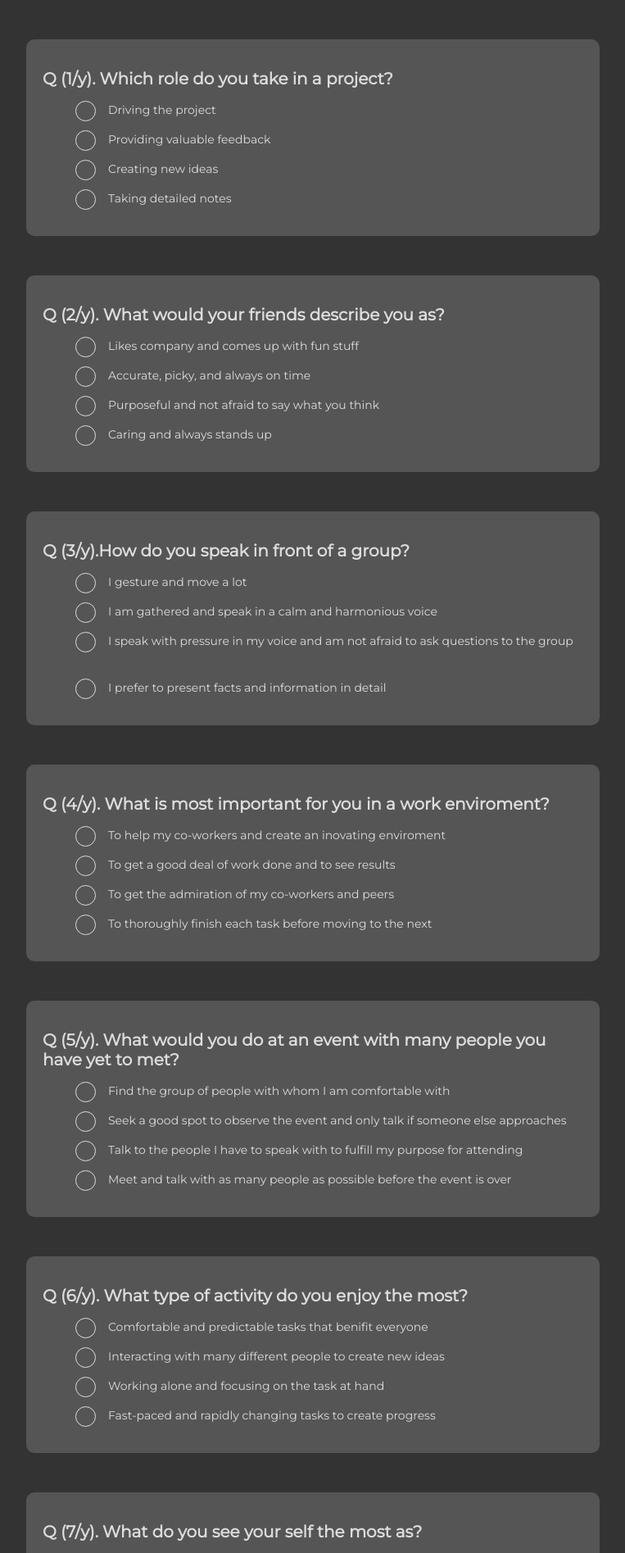
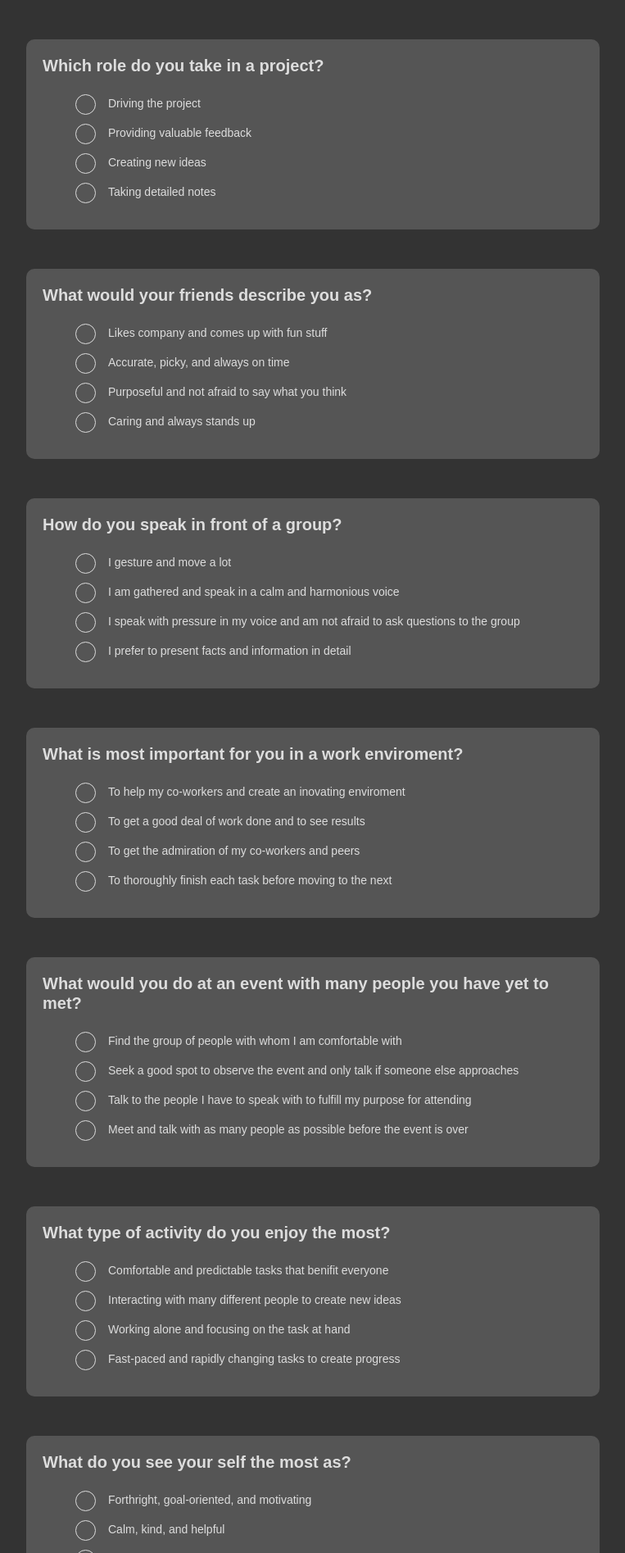
Before and after one commit to Adilius/four-color-test, a Flask app: page /quiz in a window 1280 px wide. Shown: the top 1895 px of the page at 82% size, without its empty margins (258-1021 px from the left). Run offline with Flask 2, Linux system fonts and the light colour scheme.

Commit message:
Quiz webpage clean up

```diff
--- a/app/static/CSS/quiz.css
+++ b/app/static/CSS/quiz.css
@@ -1,10 +1,4 @@
-@import url('https://fonts.googleapis.com/css2?family=Montserrat&display=swap');
 
-* {
-    margin: 0;
-    padding: 0;
-    box-sizing: border-box
-}
 
 body {
     background-color: #333
@@ -15,12 +9,8 @@ body {
     color: #ddd;
     border-radius: 10px;
     padding: 20px;
-    font-family: 'Montserrat', sans-serif;
+    font-family: sans-serif;
     max-width: 700px
-}
-
-.container>p {
-    font-size: 32px
 }
 
 .options {
@@ -74,22 +64,6 @@ body {
     transform: translate(-50%, -50%) scale(1)
 }
 
-.btn-primary {
-    background-color: #555;
-    color: #ddd;
-    border: 1px solid #ddd
-}
-
-.btn-primary:hover {
-    background-color: #21bf73;
-    border: 1px solid #21bf73
-}
-
-.btn-success {
-    padding: 5px 25px;
-    background-color: #21bf73
-}
-
 /* Custom default button */
 .btn-default,
 .btn-default:hover,
@@ -99,10 +73,3 @@ body {
   background-color: #fff;
   border: 1px solid #fff;
 }
-
-@media(max-width:576px) {
-    .question {
-        width: 100%;
-        word-spacing: 2px
-    }
-}
--- a/app/templates/quiz.html
+++ b/app/templates/quiz.html
@@ -7,9 +7,9 @@
 {% block body %}
 <form method="post">
 <div class="container my-5">
-    <div class="ml-sm-5 pl-sm-5 my-2">
-        <div class="py-2 h5"><b>Q (1/y). Which role do you take in a project?</b></div>
-        <div class="ml-md-3 ml-sm-3 pl-md-5 pt-sm-0 pt-3 options">
+    <div>
+        <div class="h5"><b>Which role do you take in a project?</b></div>
+        <div class="pt-3 options">
             <label class="options">Driving the project
                 <input type="radio" name="role" value="1"> <span class="checkmark"></span> </label>
             <label class="options">Providing valuable feedback
@@ -22,9 +22,9 @@
     </div>
 </div>
 <div class="container my-5">
-    <div class="ml-sm-5 pl-sm-5 my-2">
-        <div class="py-2 h5"><b>Q (2/y). What would your friends describe you as?</b></div>
-        <div class="ml-md-3 ml-sm-3 pl-md-5 pt-sm-0 pt-3 options">
+    <div>
+        <div class="h5"><b>What would your friends describe you as?</b></div>
+        <div class="pt-3 options">
             <label class="options">Likes company and comes up with fun stuff
                 <input type="radio" name="friends" value="1"> <span class="checkmark"></span> </label>
             <label class="options">Accurate, picky, and always on time
@@ -37,9 +37,9 @@
     </div>
 </div>
 <div class="container my-5">
-    <div class="ml-sm-5 pl-sm-5 my-2">
-        <div class="py-2 h5"><b>Q (3/y).How do you speak in front of a group?</b></div>
-        <div class="ml-md-3 ml-sm-3 pl-md-5 pt-sm-0 pt-3 options">
+    <div>
+        <div class="h5"><b>How do you speak in front of a group?</b></div>
+        <div class="pt-3 options">
             <label class="options">I gesture and move a lot
                 <input type="radio" name="speak" value="1"> <span class="checkmark"></span> </label>
             <label class="options">I am gathered and speak in a calm and harmonious voice
@@ -52,9 +52,9 @@
     </div>
 </div>
 <div class="container my-5">
-    <div class="ml-sm-5 pl-sm-5 my-2">
-        <div class="py-2 h5"><b>Q (4/y). What is most important for you in a work enviroment?</b></div>
-        <div class="ml-md-3 ml-sm-3 pl-md-5 pt-sm-0 pt-3 options">
+    <div>
+        <div class="h5"><b>What is most important for you in a work enviroment?</b></div>
+        <div class="pt-3 options">
             <label class="options">To help my co-workers and create an inovating enviroment
                 <input type="radio" name="work" value="1"> <span class="checkmark"></span> </label>
             <label class="options">To get a good deal of work done and to see results
@@ -68,9 +68,9 @@
 </div>
 
 <div class="container my-5">
-    <div class="ml-sm-5 pl-sm-5 my-2">
-        <div class="py-2 h5"><b>Q (5/y). What would you do at an event with many people you have yet to met?</b></div>
-        <div class="ml-md-3 ml-sm-3 pl-md-5 pt-sm-0 pt-3 options">
+    <div>
+        <div class="h5"><b>What would you do at an event with many people you have yet to met?</b></div>
+        <div class="pt-3 options">
             <label class="options">Find the group of people with whom I am comfortable with
                 <input type="radio" name="event" value="1"> <span class="checkmark"></span> </label>
             <label class="options">Seek a good spot to observe the event and only talk if someone else approaches
@@ -84,9 +84,9 @@
 </div>
 
 <div class="container my-5">
-    <div class="ml-sm-5 pl-sm-5 my-2">
-        <div class="py-2 h5"><b>Q (6/y). What type of activity do you enjoy the most?</b></div>
-        <div class="ml-md-3 ml-sm-3 pl-md-5 pt-sm-0 pt-3 options">
+    <div>
+        <div class="h5"><b>What type of activity do you enjoy the most?</b></div>
+        <div class="pt-3 options">
             <label class="options">Comfortable and predictable tasks that benifit everyone
                 <input type="radio" name="activity" value="1"> <span class="checkmark"></span> </label>
             <label class="options">Interacting with many different people to create new ideas
@@ -100,9 +100,9 @@
 </div>
 
 <div class="container my-5">
-    <div class="ml-sm-5 pl-sm-5 my-2">
-        <div class="py-2 h5"><b>Q (7/y). What do you see your self the most as?</b></div>
-        <div class="ml-md-3 ml-sm-3 pl-md-5 pt-sm-0 pt-3 options">
+    <div>
+        <div class="h5"><b>What do you see your self the most as?</b></div>
+        <div class="pt-3 options">
             <label class="options">Forthright, goal-oriented, and motivating
                 <input type="radio" name="self" value="1"> <span class="checkmark"></span> </label>
             <label class="options">Calm, kind, and helpful
@@ -116,9 +116,9 @@
 </div>
 
 <div class="container my-5">
-    <div class="ml-sm-5 pl-sm-5 my-2">
-        <div class="py-2 h5"><b>Q (8/y). What are you most comfortable with?</b></div>
-        <div class="ml-md-3 ml-sm-3 pl-md-5 pt-sm-0 pt-3 options">
+    <div>
+        <div class="h5"><b>What are you most comfortable with?</b></div>
+        <div class="pt-3 options">
             <label class="options">Talking with many people and motivating others
                 <input type="radio" name="comfortable" value="1"> <span class="checkmark"></span> </label>
             <label class="options">Listening patiently and assisting people
@@ -132,9 +132,9 @@
 </div>
 
 <div class="container my-5">
-    <div class="ml-sm-5 pl-sm-5 my-2">
-        <div class="py-2 h5"><b>Q (9/y). How do you relate to friendship?</b></div>
-        <div class="ml-md-3 ml-sm-3 pl-md-5 pt-sm-0 pt-3 options">
+    <div>
+        <div class="h5"><b>How do you relate to friendship?</b></div>
+        <div class="pt-3 options">
             <label class="options">I prefer to have an abundance of close friends and acquaintances
                 <input type="radio" name="friendship" value="1"> <span class="checkmark"></span> </label>
             <label class="options">I would like to have some close friends and couple of acquaintances
@@ -148,9 +148,9 @@
 </div>
 
 <div class="container my-5">
-    <div class="ml-sm-5 pl-sm-5 my-2">
-        <div class="py-2 h5"><b>Q (10/y). Which of the following do you mostly associate with the most?</b></div>
-        <div class="ml-md-3 ml-sm-3 pl-md-5 pt-sm-0 pt-3 options">
+    <div>
+        <div class="h5"><b>Which of the following do you mostly associate with the most?</b></div>
+        <div class="pt-3 options">
             <label class="options">I truly appreciate taking on challenging and rapid issues. My decision-taking process consists for the most part on rapidly finding an effective and logical solution
                 <input type="radio" name="core" value="1"> <span class="checkmark"></span> </label>
             <label class="options">I have a very strong value for relationships and people. I have high personal beliefs, especially when it comes to how people are treated
```
